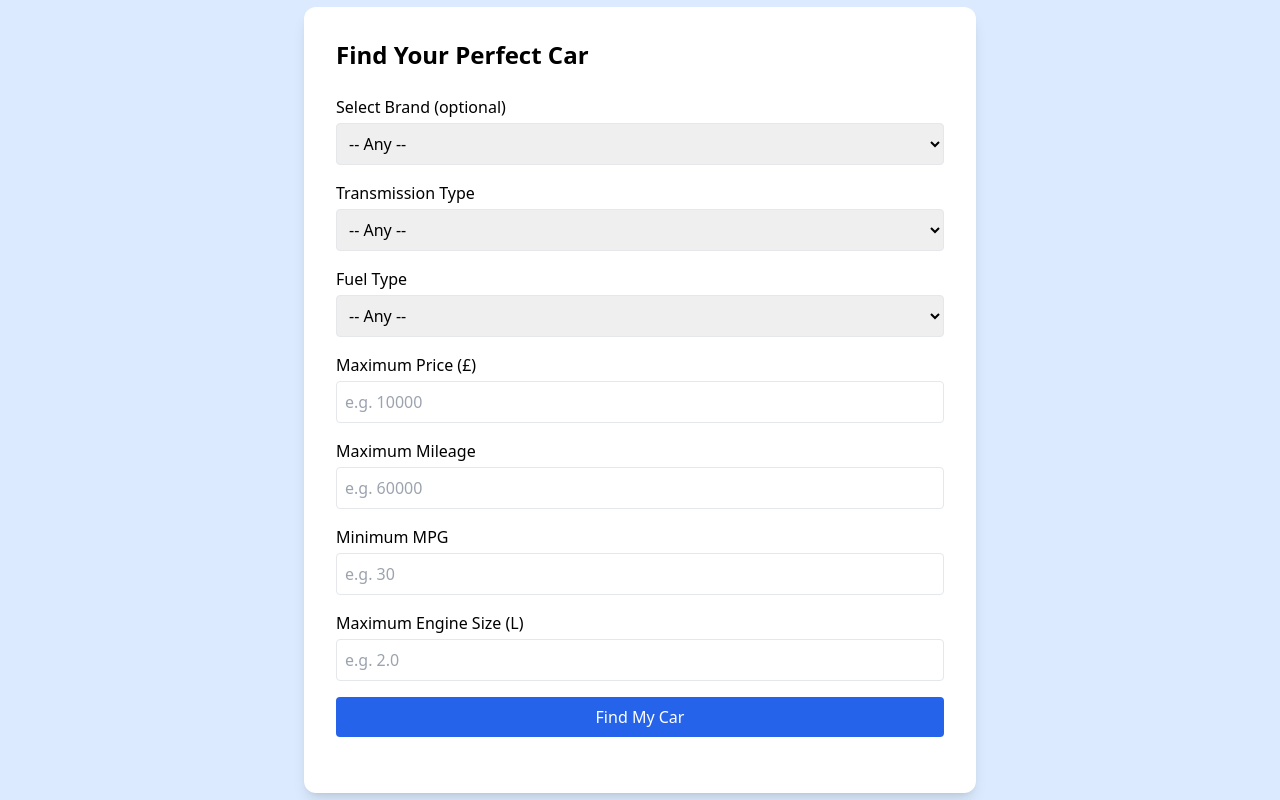
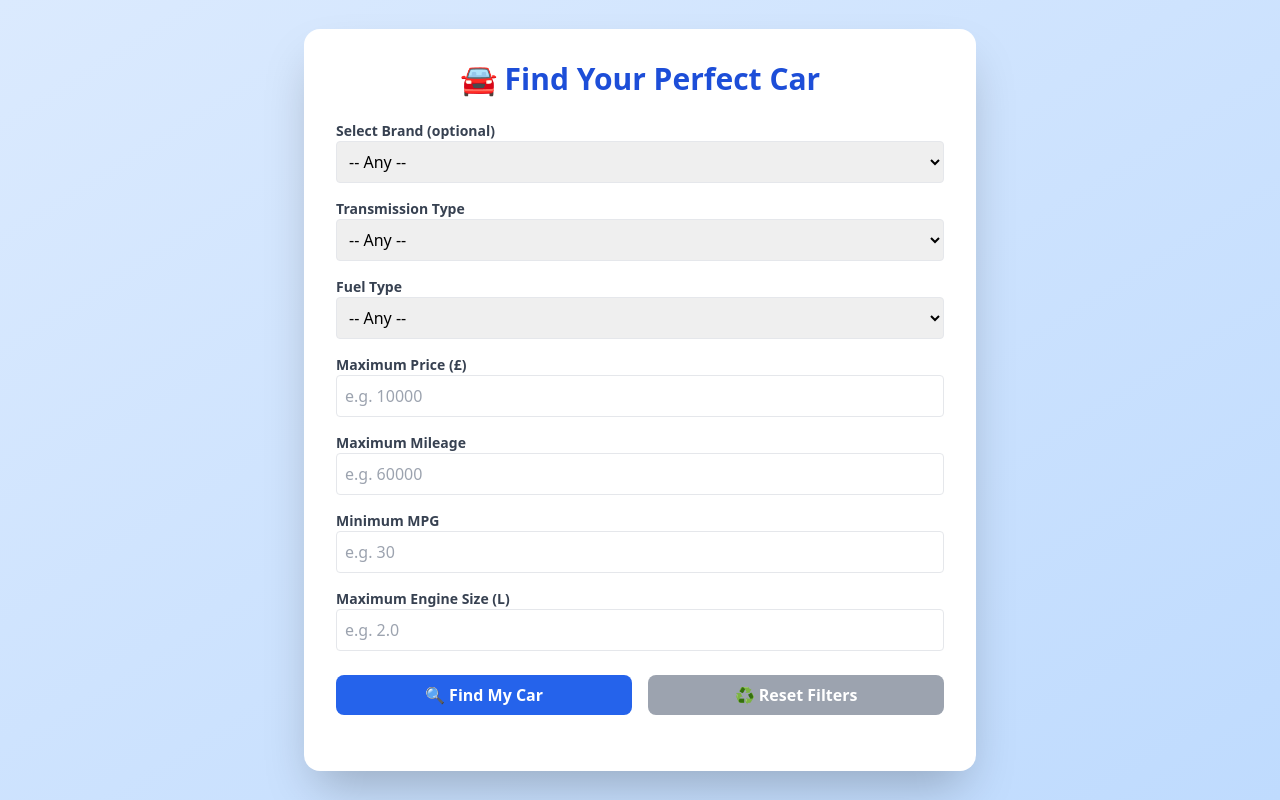
Before and after one commit to RiotYTx/MotorMatcherUK, a website: page public/index.html in a window 1280 px wide. Drawn offline with nearby package versions, Linux system fonts and the light colour scheme.

Commit message:
added ui improvements as well as a reset button

```diff
--- a/public/index.html
+++ b/public/index.html
@@ -6,13 +6,16 @@
   <title>MotormatcherUK</title>
   <script src="https://cdn.tailwindcss.com"></script>
 </head>
-<body class="bg-blue-100 flex items-center justify-center min-h-screen">
-  <div class="bg-white p-8 rounded-xl shadow-lg w-full max-w-2xl">
-    <h1 class="text-2xl font-bold mb-6">Find Your Perfect Car</h1>
+<body class="bg-gradient-to-br from-blue-100 to-blue-200 min-h-screen flex items-center justify-center px-4">
+  <div class="bg-white p-8 rounded-2xl shadow-2xl w-full max-w-2xl transition-all duration-300 ease-in-out">
+    <h1 class="text-3xl font-bold mb-6 text-center text-blue-700">🚘 Find Your Perfect Car</h1>
+
+    <!-- Form Container -->
+    <div id="filtersForm" class="space-y-4">
 
       <!-- Brand Filter -->
-    <div class="mb-4">
-      <label for="brandInput" class="block mb-1">Select Brand (optional)</label>
+      <div>
+        <label for="brandInput" class="block text-sm font-semibold text-gray-700">Select Brand (optional)</label>
         <select id="brandInput" class="w-full border p-2 rounded">
           <option value="any">-- Any --</option>
           <option value="audi">Audi</option>
@@ -28,8 +31,8 @@
       </div>
 
       <!-- Transmission Filter -->
-    <div class="mb-4">
-      <label for="transmissionInput" class="block mb-1">Transmission Type</label>
+      <div>
+        <label for="transmissionInput" class="block text-sm font-semibold text-gray-700">Transmission Type</label>
         <select id="transmissionInput" class="w-full border p-2 rounded">
           <option value="">-- Any --</option>
           <option value="manual">Manual</option>
@@ -39,8 +42,8 @@
       </div>
 
       <!-- Fuel Filter -->
-    <div class="mb-4">
-      <label for="fuelInput" class="block mb-1">Fuel Type</label>
+      <div>
+        <label for="fuelInput" class="block text-sm font-semibold text-gray-700">Fuel Type</label>
         <select id="fuelInput" class="w-full border p-2 rounded">
           <option value="">-- Any --</option>
           <option value="petrol">Petrol</option>
@@ -51,40 +54,45 @@
       </div>
 
       <!-- Price Filter -->
-    <div class="mb-4">
-      <label for="priceInput" class="block mb-1">Maximum Price (£)</label>
+      <div>
+        <label for="priceInput" class="block text-sm font-semibold text-gray-700">Maximum Price (£)</label>
         <input type="number" id="priceInput" class="w-full border p-2 rounded" placeholder="e.g. 10000" />
       </div>
 
       <!-- Mileage Filter -->
-    <div class="mb-4">
-      <label for="mileageInput" class="block mb-1">Maximum Mileage</label>
+      <div>
+        <label for="mileageInput" class="block text-sm font-semibold text-gray-700">Maximum Mileage</label>
         <input type="number" id="mileageInput" class="w-full border p-2 rounded" placeholder="e.g. 60000" />
       </div>
 
       <!-- MPG Filter -->
-    <div class="mb-4">
-      <label for="mpgInput" class="block mb-1">Minimum MPG</label>
+      <div>
+        <label for="mpgInput" class="block text-sm font-semibold text-gray-700">Minimum MPG</label>
         <input type="number" id="mpgInput" class="w-full border p-2 rounded" placeholder="e.g. 30" />
       </div>
 
       <!-- Engine Size Filter -->
-    <div class="mb-4">
-      <label for="engineSizeInput" class="block mb-1">Maximum Engine Size (L)</label>
-      <input type="number" id="engineSizeInput" class="w-full border p-2 rounded" placeholder="e.g. 2.0" />
+      <div>
+        <label for="engineSizeInput" class="block text-sm font-semibold text-gray-700">Maximum Engine Size (L)</label>
+        <input type="number" step="0.1" id="engineSizeInput" class="w-full border p-2 rounded" placeholder="e.g. 2.0" />
+      </div>
     </div>
 
-
-    <!-- Predict Button -->
-    <button id="predictBtn" class="bg-blue-600 hover:bg-blue-700 text-white py-2 px-4 rounded w-full">
-      Find My Car
+    <!-- Buttons -->
+    <div class="flex gap-4 mt-6">
+      <button id="predictBtn" class="flex-1 bg-blue-600 hover:bg-blue-700 text-white py-2 rounded-lg font-semibold transition">
+        🔍 Find My Car
       </button>
+      <button onclick="resetForm()" class="flex-1 bg-gray-400 hover:bg-gray-500 text-white py-2 rounded-lg font-semibold transition">
+        ♻️ Reset Filters
+      </button>
+    </div>
 
     <!-- Result -->
-    <div id="predictionResult" class="mt-6 text-lg font-semibold text-green-700"></div>
+    <div id="predictionResult" class="mt-6 text-lg font-semibold text-center text-green-700"></div>
   </div>
 
-  <!-- JS for Prediction -->
+  <!-- JS -->
   <script>
     document.getElementById("predictBtn").addEventListener("click", async () => {
       const brand = document.getElementById("brandInput").value || "any";
@@ -97,18 +105,29 @@
 
       const url = `/predict?brand=${brand}&price=${price}&fuel=${fuel}&transmission=${transmission}&mileage=${mileage}&mpg=${mpg}&engineSize=${engineSize}`;
 
+      const resultEl = document.getElementById("predictionResult");
+
       try {
+        resultEl.textContent = "⏳ Predicting...";
         const res = await fetch(url);
         const data = await res.json();
-        document.getElementById("predictionResult").innerText =
-          "Recommended Model: " + data.predictedModel;
+
+        if (data.predictedModel && data.predictedModel !== "undefined") {
+          resultEl.textContent = "✅ Recommended Model: " + data.predictedModel;
+        } else {
+          resultEl.textContent = "❌ No suitable model found. Try adjusting filters.";
+        }
       } catch (err) {
         console.error(err);
-        document.getElementById("predictionResult").innerText =
-          "❌ Something went wrong. Please try again.";
+        resultEl.textContent = "❌ Something went wrong. Please try again.";
       }
     });
 
+    function resetForm() {
+      const inputs = document.querySelectorAll("#filtersForm input, #filtersForm select");
+      inputs.forEach(el => el.value = "");
+      document.getElementById("predictionResult").textContent = "";
+    }
   </script>
 </body>
 </html>
```
Lines whose indentation alone changed are shown as unchanged.
